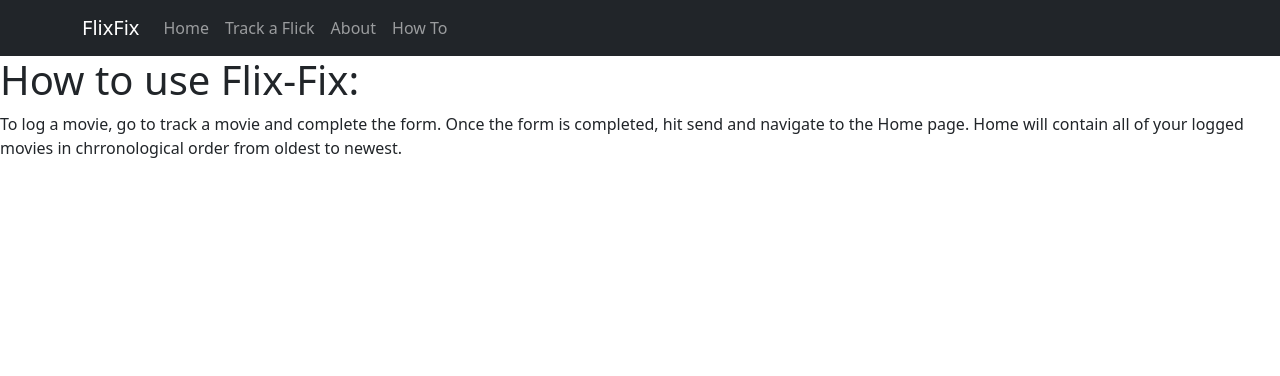
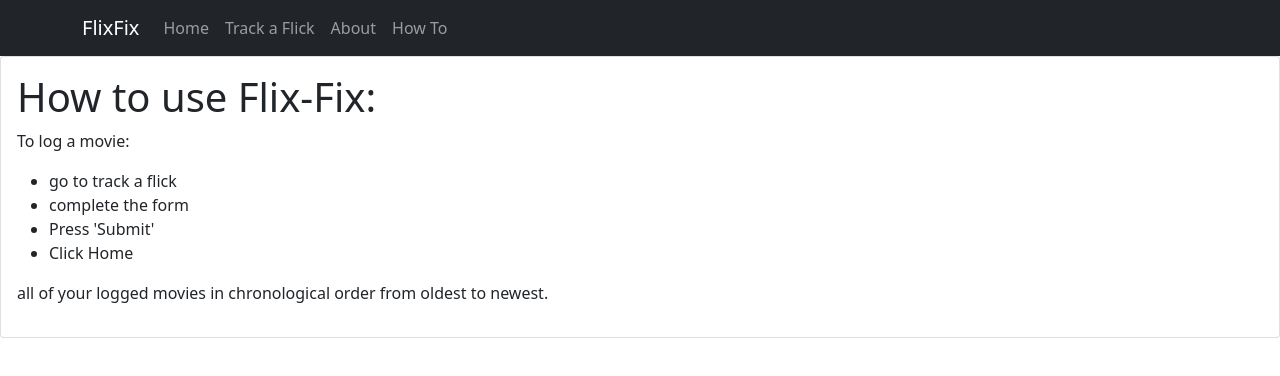
Before and after one commit to mguachun/flix-fix-client, a React (Create React App) app: page /how-to in a window 1280 px wide. Shown: the top 376 px of the page. Built offline with nearby package versions, Linux system fonts and the light colour scheme.

Commit message:
edited how to directions used bootstrap

```diff
--- a/src/components/HowTo.js
+++ b/src/components/HowTo.js
@@ -1,16 +1,24 @@
 import React from "react";
-
+import Card from 'react-bootstrap/Card'
 
 const HowTo = () => {
     return (
       <div>
-        <h1>How to use Flix-Fix:</h1>
-        <p>To log a movie, go to track a movie and complete the form.
-        Once the form is completed, hit send and navigate to the Home page.
-        Home will contain all of your logged movies in chrronological order from
+        <Card >
+          <Card.Body><h1>How to use Flix-Fix:</h1>
+        <p>To log a movie:</p>
+          <ul>
+            <li>go to track a flick</li>
+            <li>complete the form</li>
+            <li>Press 'Submit'</li>
+            <li>Click Home</li>
+            </ul>
+
+          <p>all of your logged movies in chronological order from
         oldest to newest.
 
-        </p>
+        </p></Card.Body>
+        </Card>
         </div>
 
 
```
